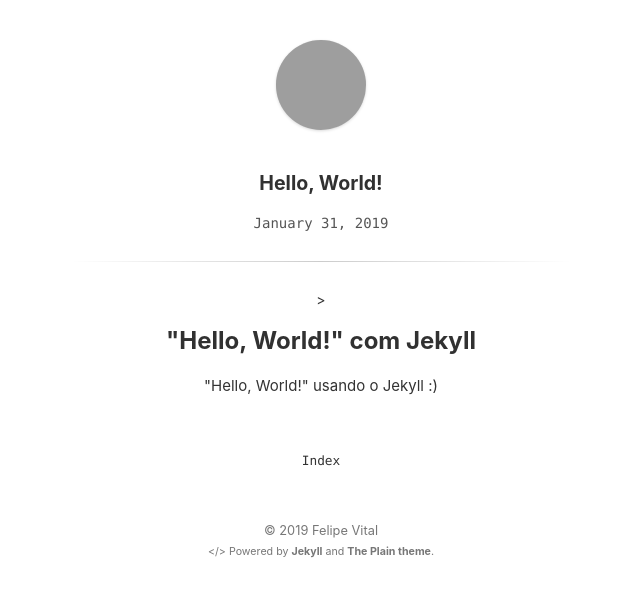
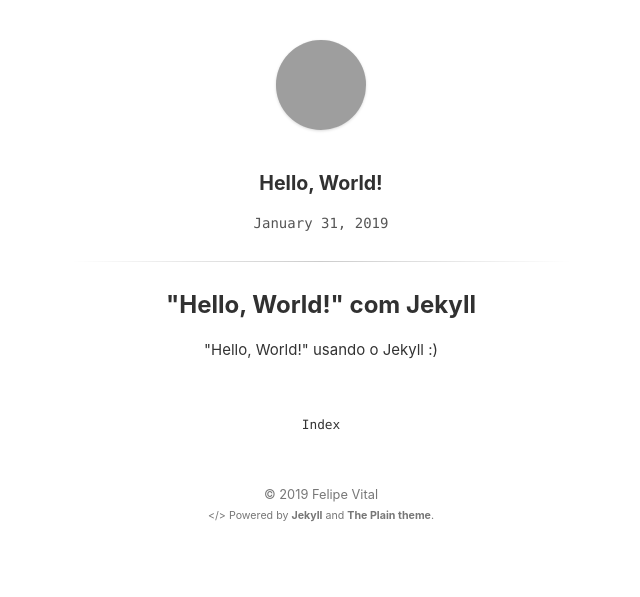
Before and after one commit to felipevitalrc/felipevitalrc.github.io, a Jekyll site: the page built from _posts/2019-01-31-hello-world.html, in a window 1280 px wide. Shown: the top 597 px of the page, without its empty margins (319-959 px from the left). Built offline with Jekyll 4.4.1, drawn with Linux system fonts in a browser that asks for light colours; grey boxes are pictures that could not be loaded.

```diff
--- a/_posts/2019-01-31-hello-world.html
+++ b/_posts/2019-01-31-hello-world.html
@@ -3,5 +3,5 @@ layout: post
 title:  Hello, World!
 date:   2019-01-31 22:39:00
 ---
-<center>><h2>"Hello, World!" com Jekyll</h2></center>
+<center><h2>"Hello, World!" com Jekyll</h2></center>
 <center><p>"Hello, World!" usando o Jekyll :)</p></center>
```
